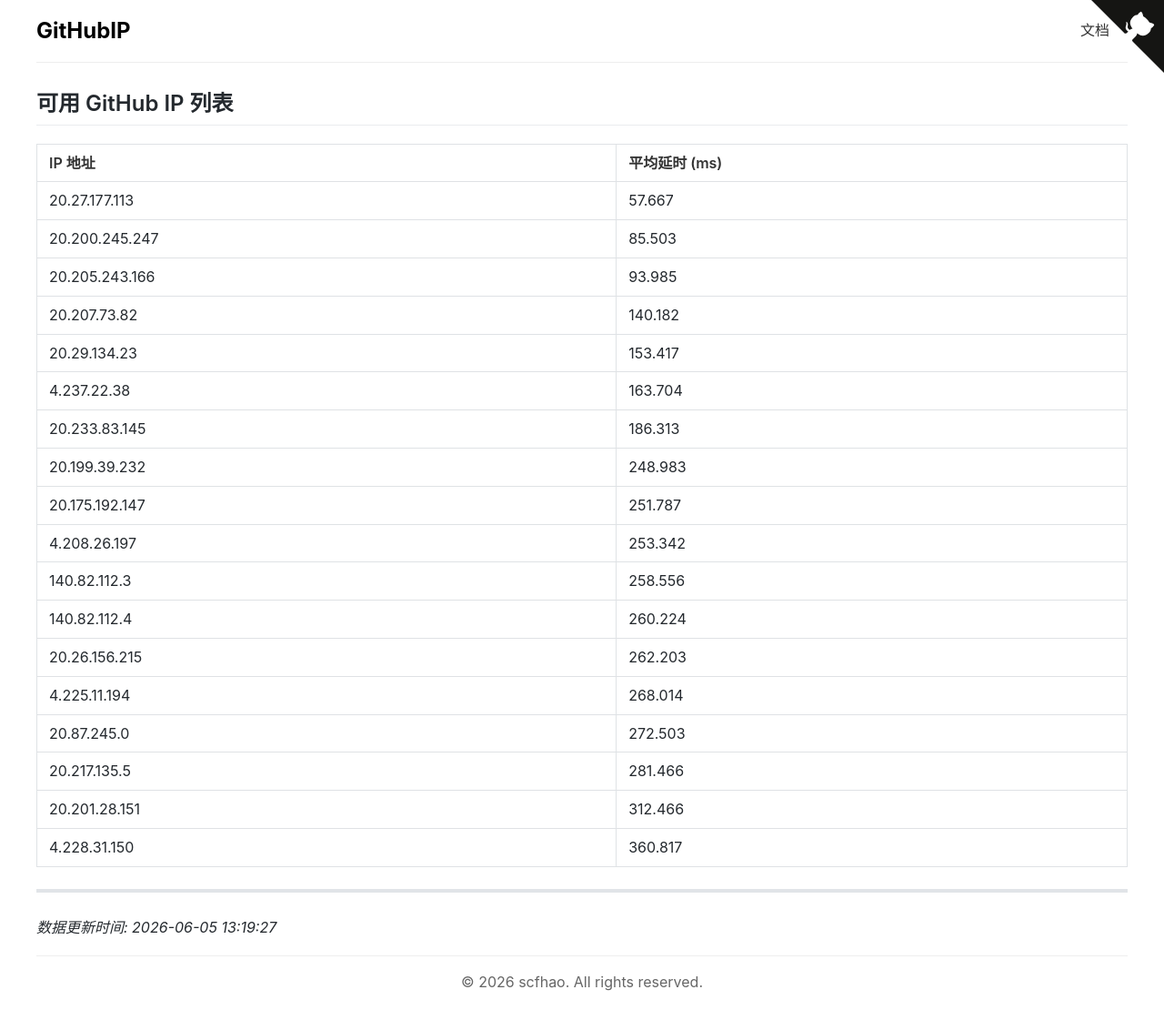
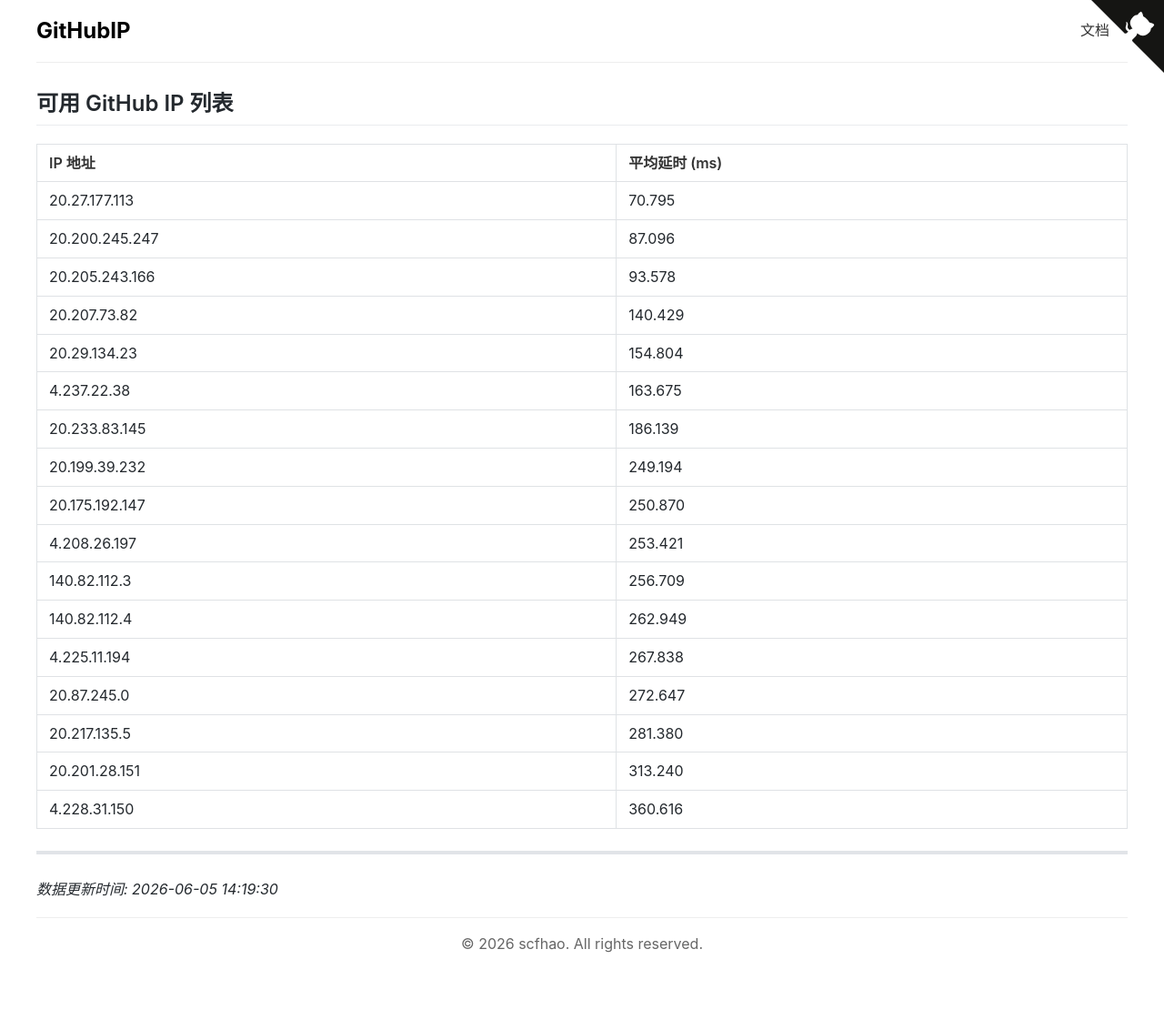
Before and after one commit to scfhao/GitHubIP, a Jekyll site: the page built from index.md, in a window 1280 px wide. Shown: the whole page at 91% size. Built offline with Jekyll 4.4.1, drawn with Linux system fonts in a browser that asks for light colours; after the commit the page ends 1068 px from its top, so only the background shows below that.

Commit message:
自动脚本执行 - 2026-06-05 14:19:30

```diff
--- a/index.md
+++ b/index.md
@@ -1,32 +1,31 @@
 ---
 layout: home
 title: GitHub IP 列表
-date: 2026-06-05 13:19:27
+date: 2026-06-05 14:19:30
 ---
 
 ## 可用 GitHub IP 列表
 
 | IP 地址 | 平均延时 (ms) |
 |---------|--------------|
-| 20.27.177.113 | 57.667 |
-| 20.200.245.247 | 85.503 |
-| 20.205.243.166 | 93.985 |
-| 20.207.73.82 | 140.182 |
-| 20.29.134.23 | 153.417 |
-| 4.237.22.38 | 163.704 |
-| 20.233.83.145 | 186.313 |
-| 20.199.39.232 | 248.983 |
-| 20.175.192.147 | 251.787 |
-| 4.208.26.197 | 253.342 |
-| 140.82.112.3 | 258.556 |
-| 140.82.112.4 | 260.224 |
-| 20.26.156.215 | 262.203 |
-| 4.225.11.194 | 268.014 |
-| 20.87.245.0 | 272.503 |
-| 20.217.135.5 | 281.466 |
-| 20.201.28.151 | 312.466 |
-| 4.228.31.150 | 360.817 |
+| 20.27.177.113 | 70.795 |
+| 20.200.245.247 | 87.096 |
+| 20.205.243.166 | 93.578 |
+| 20.207.73.82 | 140.429 |
+| 20.29.134.23 | 154.804 |
+| 4.237.22.38 | 163.675 |
+| 20.233.83.145 | 186.139 |
+| 20.199.39.232 | 249.194 |
+| 20.175.192.147 | 250.870 |
+| 4.208.26.197 | 253.421 |
+| 140.82.112.3 | 256.709 |
+| 140.82.112.4 | 262.949 |
+| 4.225.11.194 | 267.838 |
+| 20.87.245.0 | 272.647 |
+| 20.217.135.5 | 281.380 |
+| 20.201.28.151 | 313.240 |
+| 4.228.31.150 | 360.616 |
 
 ---
 
-*数据更新时间: 2026-06-05 13:19:27*
+*数据更新时间: 2026-06-05 14:19:30*
```
